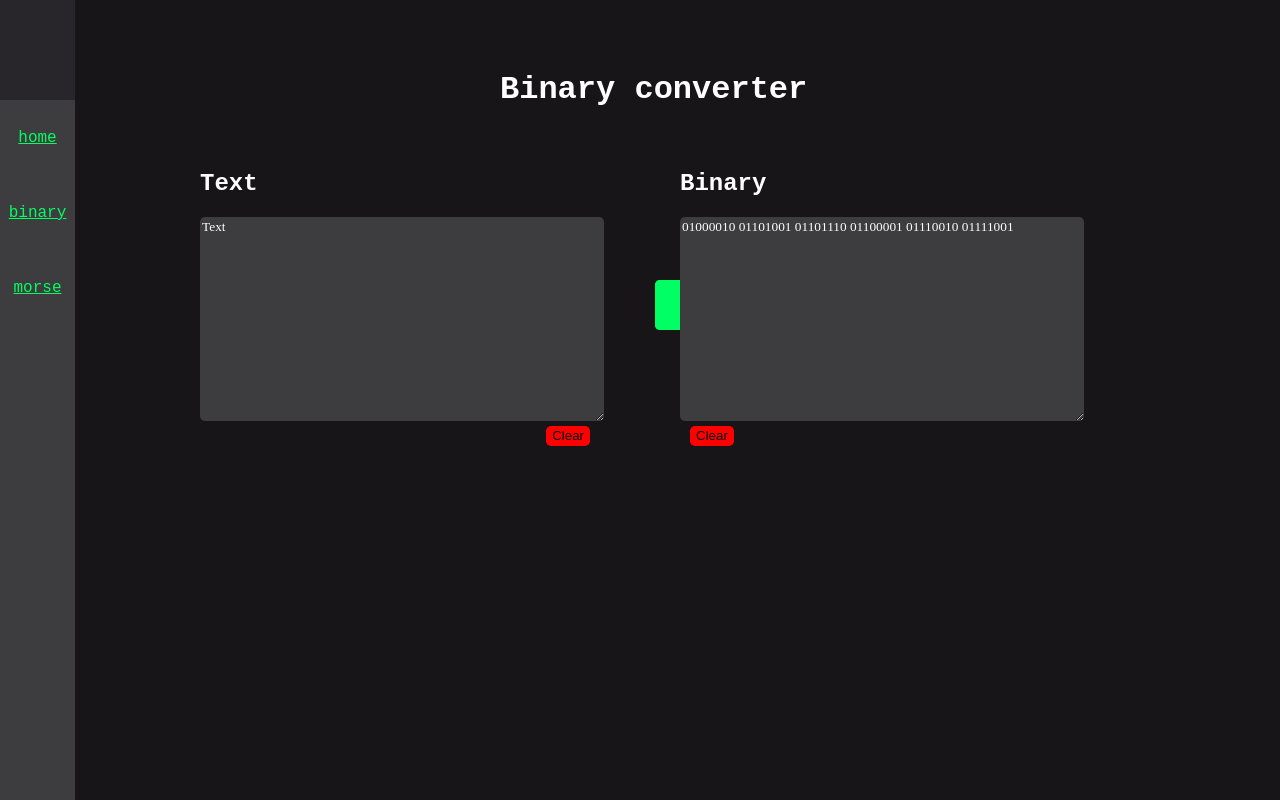
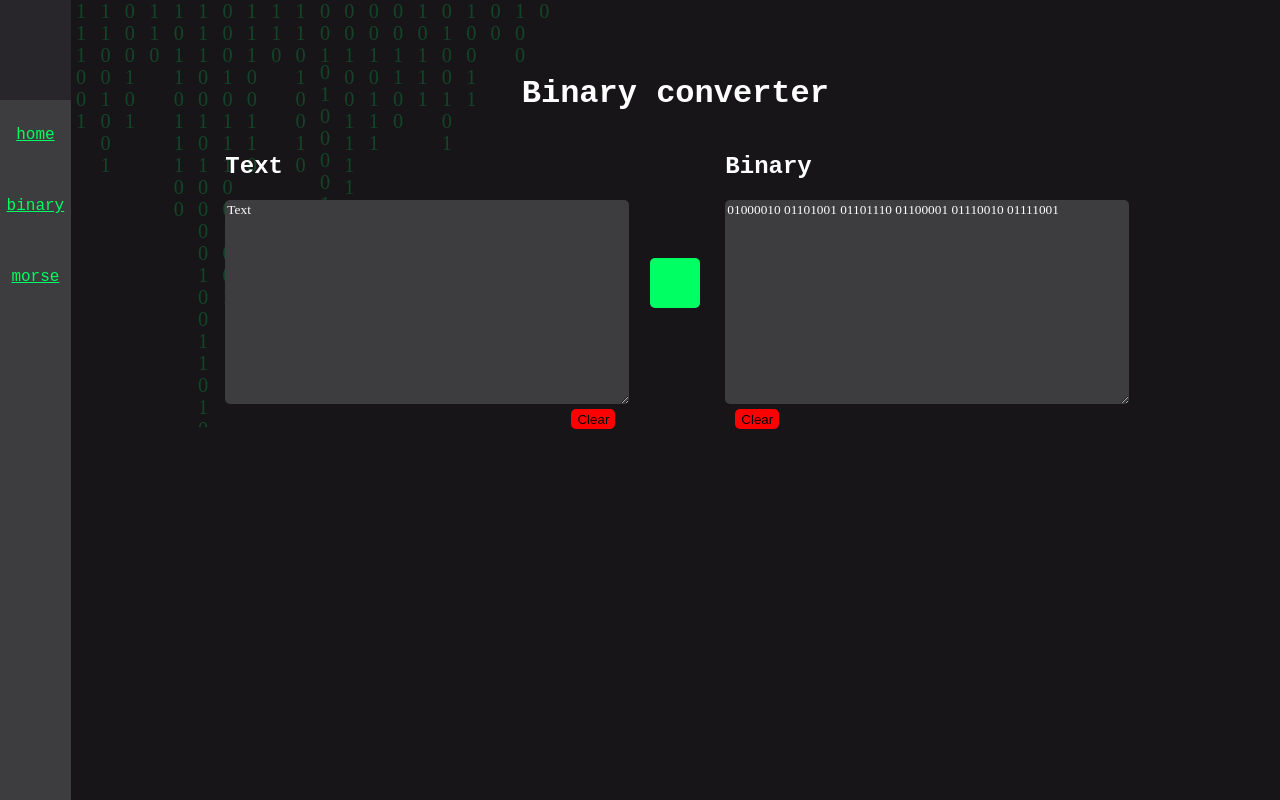
Before and after one commit to Jun1l1ll1/Encoder, a SvelteKit app: page /binary in a window 1280 px wide. Built offline with nearby package versions, Linux system fonts and the light colour scheme; a web font is replaced by a local one.

Commit message:
img add and flex fix

```diff
--- /dev/null
+++ b/src/lib/components/Img_binary_t.svelte
@@ -0,0 +1,23 @@
+<svg id="binary_t" data-name="binary_t" xmlns="http://www.w3.org/2000/svg" viewBox="0 0 714 630">
+    <text class="binary_text" transform="translate(699)"><tspan x="0" y="0">0</tspan><tspan x="-36" y="0">100</tspan><tspan x="-72" y="0">00</tspan><tspan x="-108" y="0">10011</tspan><tspan x="-144" y="0">0100101</tspan><tspan x="-180" y="0">10111</tspan><tspan x="-216" y="0">001100</tspan><tspan x="-252" y="0">0010111</tspan><tspan x="-288" y="0">001001111</tspan><tspan x="-324" y="0">001</tspan><tspan x="-324" y="90">010000100</tspan><tspan x="-360" y="0">11010010</tspan><tspan x="-396" y="0">110</tspan><tspan x="-432" y="0">11100110</tspan><tspan x="-468" y="0">00010111001001</tspan><tspan x="-504" y="0">111001010000100110100</tspan><tspan x="-540" y="0">1011011100</tspan><tspan x="-576" y="0">110</tspan><tspan x="-612" y="0">000101</tspan><tspan x="-648" y="0">11001001</tspan><tspan x="-684" y="0">111001</tspan></text>
+</svg>
+
+<style>
+
+    #binary_t {
+        position: absolute;
+        top: 0px;
+        left: 0px;
+        width: 40%;
+    }
+
+    .binary_text {
+        fill: #00ff62;
+        opacity: .2;
+        font-family: MyriadPro-Regular, 'Myriad Pro';
+        font-size: 30px;
+        glyph-orientation-vertical: 0deg;
+        text-orientation: upright;
+        writing-mode: tb;
+    }
+</style>
--- a/src/routes/+layout.svelte
+++ b/src/routes/+layout.svelte
@@ -7,7 +7,7 @@
 <div style="display: flex;">
     <Navbar/>
 
-    <div style="padding: 25px;">
+    <div style="width:100%;">
         <slot/>
     </div>
 
--- a/src/routes/binary/+page.svelte
+++ b/src/routes/binary/+page.svelte
@@ -1,11 +1,19 @@
+<script>
+    import ImgBinaryT from "$lib/components/Img_binary_t.svelte";
+
+</script>
 <!--
     input = normal text
     output = chypher
 -->
 
-<div class="title">
-    <h1>Binary converter</h1>
-</div>
+
+<div class="center">
+    <ImgBinaryT/>
+
+    <h1 class="title front">Binary converter</h1>
+
+    <div class="input_grid_cont front">
 
         <div class="input br">
             <h2>Text</h2>
@@ -13,7 +21,7 @@
             <button onclick="document.getElementById('input_text').value=''" class="input_del br" >Clear</button>
         </div>
 
-<div class="change br bc_color">
+        <div class="change_box br">
             <button class="change_btn br bc_color"></button>
         </div>
 
@@ -21,22 +29,40 @@
             <h2>Binary</h2>
             <textarea class="output_input br bc_gray" id="output_text" rows="5" cols="33">01000010 01101001 01101110 01100001 01110010 01111001 </textarea>
             <button onclick="document.getElementById('output_text').value=''" class="output_del br">Clear</button>
+        </div>
+    </div>
 
 </div>
 
+
 <style>
+    .front {
+        z-index: 1;
+    }
+
+    .center {
+        width: calc(100% - 71px);
+        height: 100%;
+        position: absolute;
+        /* border: 1px red solid; */
+        display: flex;
+        flex-direction: column;
+        align-items: center;
+    }
+
+    .input_grid_cont {
+        display:grid;
+        grid-template-columns: auto auto auto;
+    }
+
     .title {
-        position: absolute;
-        top: 50px;
-        left: 500px;
+        margin-top: 75px;
     }
 
     .input {
-        height: 200px;
         width: 400px;
-        position: absolute;
-        top: 150px;
-        left: 200px;
+        height: 300px;
+        position: relative;
     }
 
     .input_input {
@@ -62,12 +88,12 @@
         background-color: red;
     }
 
-    .change {
-        width: 50px;
-        height: 50px;
-        position: absolute;
-        top: 280px;
-        left: 655px;
+    .change_box {
+        width: 100px;
+        height: 100%;
+        display: flex;
+        justify-content: center;
+        align-items: center;
     }
 
     .change_btn {
@@ -81,11 +107,9 @@
     }
 
     .output {
-        height: 200px;
         width: 400px;
-        position: absolute;
-        top: 150px;
-        right: 200px;
+        height: 300px;
+        position: relative;
     }
 
     .output_input {
```
Lines whose indentation alone changed are shown as unchanged.
